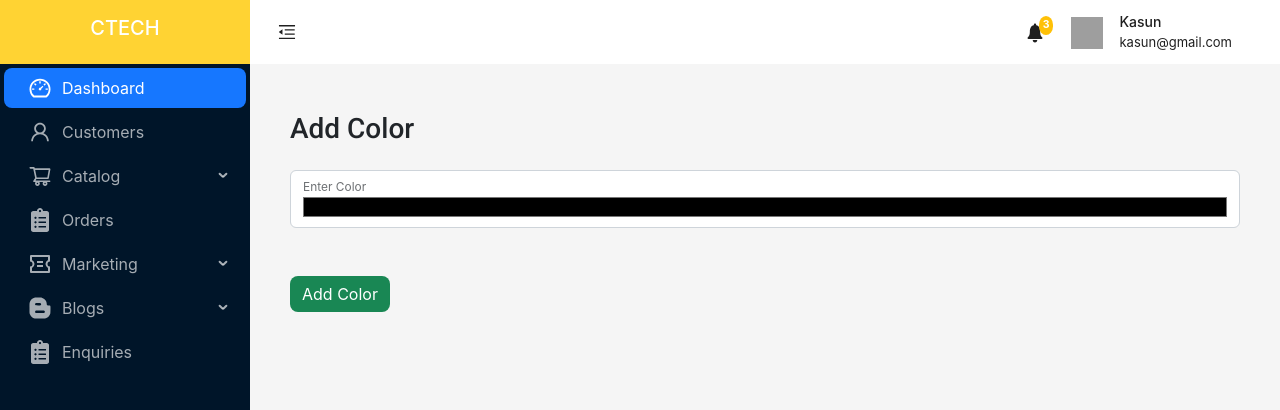
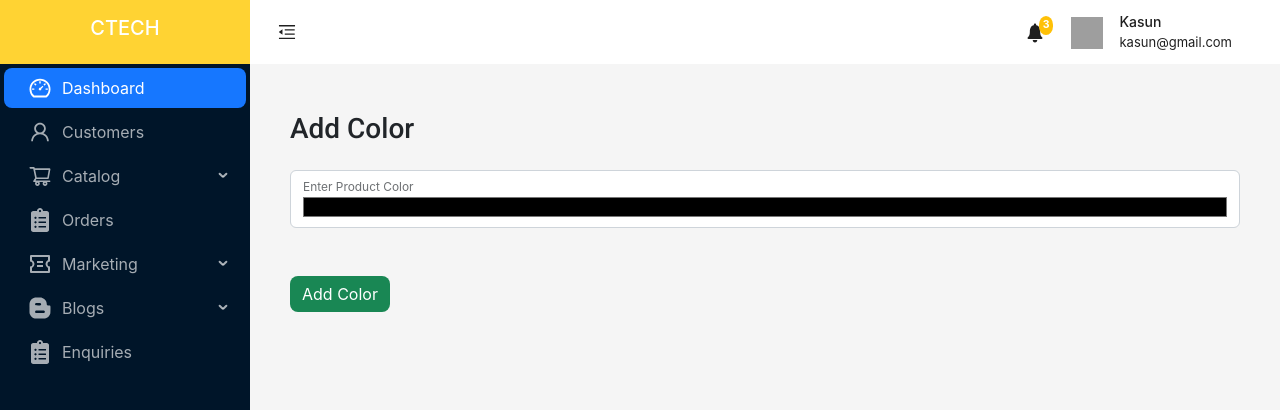
Before and after one commit to P-A-Chathura-Madhava/e_commerce_mern_admin_frontend, a React (Create React App) app: page /admin/color in a window 1280 px wide. Shown: the top 410 px of the page. Built offline with nearby package versions, Linux system fonts and the light colour scheme; grey boxes are pictures that could not be loaded.

Commit message:
implement Add Color API integration

```diff
--- a/src/features/color/colorService.js
+++ b/src/features/color/colorService.js
@@ -1,13 +1,22 @@
 import axios from "axios";
 import { base_url } from "../../utils/base_url";
+import { config } from "../../utils/axiosconfig";
 
 const getColors = async () => {
   const response = await axios.get(`${base_url}color/`);
 
   return response.data;
 };
+
+const createColor = async (color) => {
+  const response = await axios.post(`${base_url}color/`, color, config);
+
+  return response.data;
+};
+
 const colorService = {
   getColors,
+  createColor,
 };
 
 export default colorService;
--- a/src/features/color/colorSlice.js
+++ b/src/features/color/colorSlice.js
@@ -6,6 +6,17 @@ export const getColors = createAsyncThunk(
   async (thunkAPI) => {
     try {
       return await colorService.getColors();
+    } catch (error) {
+      return thunkAPI.rejectWithValue(error);
+    }
+  }
+);
+
+export const createColor = createAsyncThunk(
+  "color/create-color",
+  async (colorData, thunkAPI) => {
+    try {
+      return await colorService.createColor(colorData);
     } catch (error) {
       return thunkAPI.rejectWithValue(error);
     }
@@ -39,6 +50,21 @@ export const colorSlice = createSlice({
         state.isError = true;
         state.isSuccess = false;
         state.message = action.error;
+      })
+      .addCase(createColor.pending, (state) => {
+        state.isLoading = true;
+      })
+      .addCase(createColor.fulfilled, (state, action) => {
+        state.isLoading = false;
+        state.isError = false;
+        state.isSuccess = true;
+        state.createdColor = action.payload;
+      })
+      .addCase(createColor.rejected, (state, action) => {
+        state.isLoading = false;
+        state.isError = true;
+        state.isSuccess = false;
+        state.message = action.error;
       });
   },
 });
--- a/src/pages/Addcolor.jsx
+++ b/src/pages/Addcolor.jsx
@@ -1,13 +1,58 @@
-import React from "react";
+import { React, useEffect } from "react";
 import CustomInput from "../components/CustomInput";
+import { useDispatch, useSelector } from "react-redux";
+import { useNavigate } from "react-router-dom";
+import { toast } from "react-toastify";
+import * as yup from "yup";
+import { useFormik } from "formik";
+import { createColor } from "../features/color/colorSlice";
+
+let schema = yup.object().shape({
+  title: yup.string().required("Color is Required"),
+});
 
 const Addcolor = () => {
+  const dispatch = useDispatch();
+  const navigate = useNavigate();
+  const newColor = useSelector((state) => state.color);
+  const { isSuccess, isError, isLoading, createdColor } = newColor;
+  useEffect(() => {
+    if (isSuccess && createdColor) {
+      toast.success("Color Added Successfullly!");
+    }
+    if (isError) {
+      toast.error("Something Went Wrong!");
+    }
+  }, [isSuccess, isError, isLoading, createdColor]);
+  const formik = useFormik({
+    initialValues: {
+      title: "",
+    },
+    validationSchema: schema,
+    onSubmit: (values) => {
+      dispatch(createColor(values));
+      formik.resetForm();
+      setTimeout(() => {
+        navigate("/admin/list-color");
+      }, 300);
+    },
+  });
   return (
     <div>
       <h3 className="mb-4 title">Add Color</h3>
       <div>
-        <form action="">
-          <CustomInput type="color" label="Enter Color" />
+        <form action="" onSubmit={formik.handleSubmit}>
+          <CustomInput
+            type="color"
+            label="Enter Product Color"
+            onChng={formik.handleChange("title")}
+            onBlr={formik.handleBlur("title")}
+            val={formik.values.title}
+            id="color"
+          />
+          <div className="error">
+            {formik.touched.title && formik.errors.title}
+          </div>
           <button
             className="btn btn-success border-0 rounded-3 my-5"
             type="submit"
```
